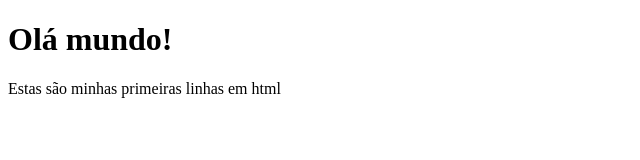
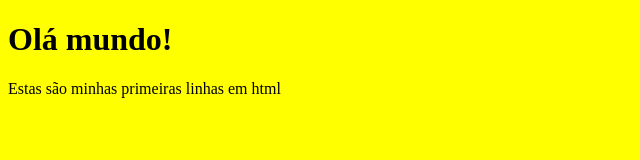
Before and after one commit to cleytinvoador/cleytinvoador.github.io, a plain HTML site: page index.html in a window 1280 px wide. Shown: the whole page, without its empty margins (0-640 px from the left). Drawn offline with Linux system fonts and the light colour scheme.

Commit message:
Criação0 do arquivo css.

```diff
--- /dev/null
+++ b/estilo.css
@@ -0,0 +1,4 @@
+body{
+    background: yellow;
+    color: black;
+}
--- a/index.html
+++ b/index.html
@@ -1,7 +1,7 @@
 <!doctype HTML>
 <html>
 <head>
-	<title>Meu site</title>
+	<link rel="stylesheet" href="estilo.css" style="text/css">
 </head>
 
 <body>
```
